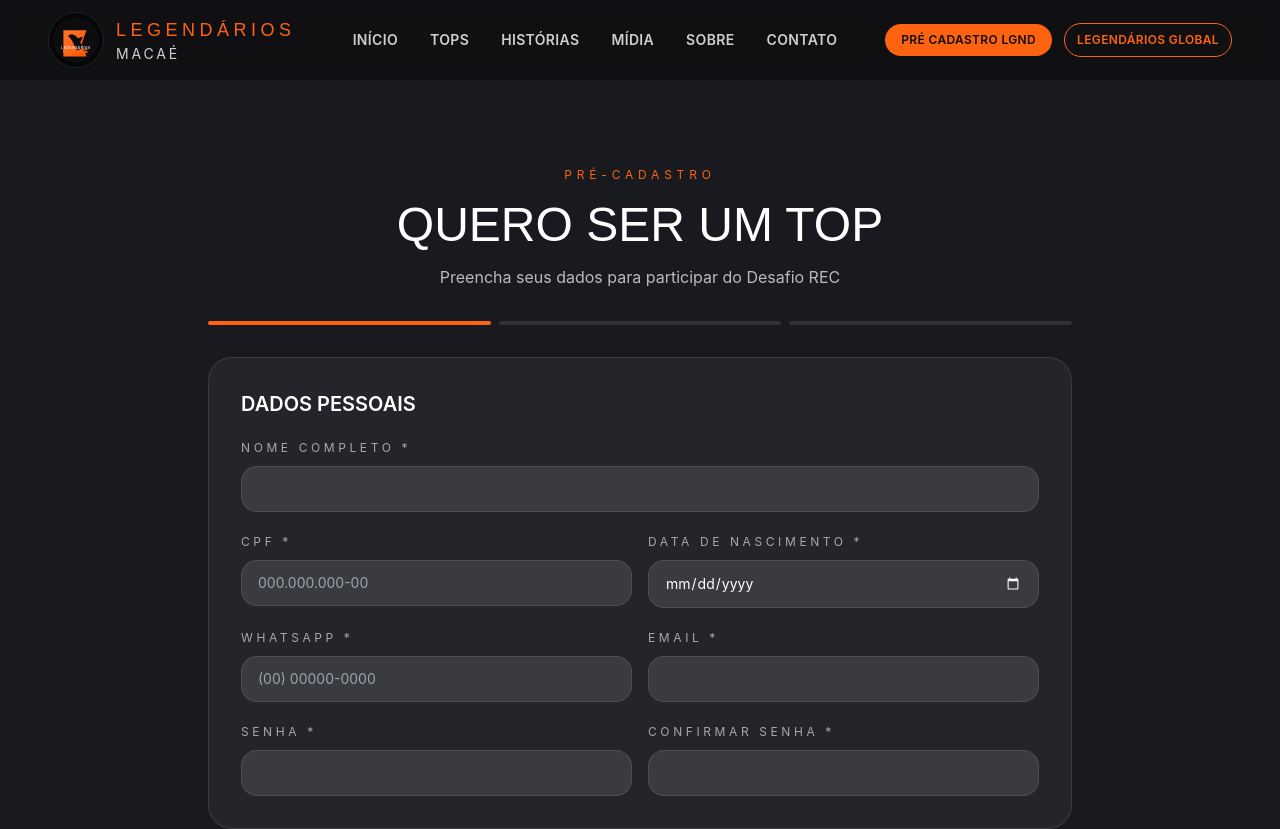
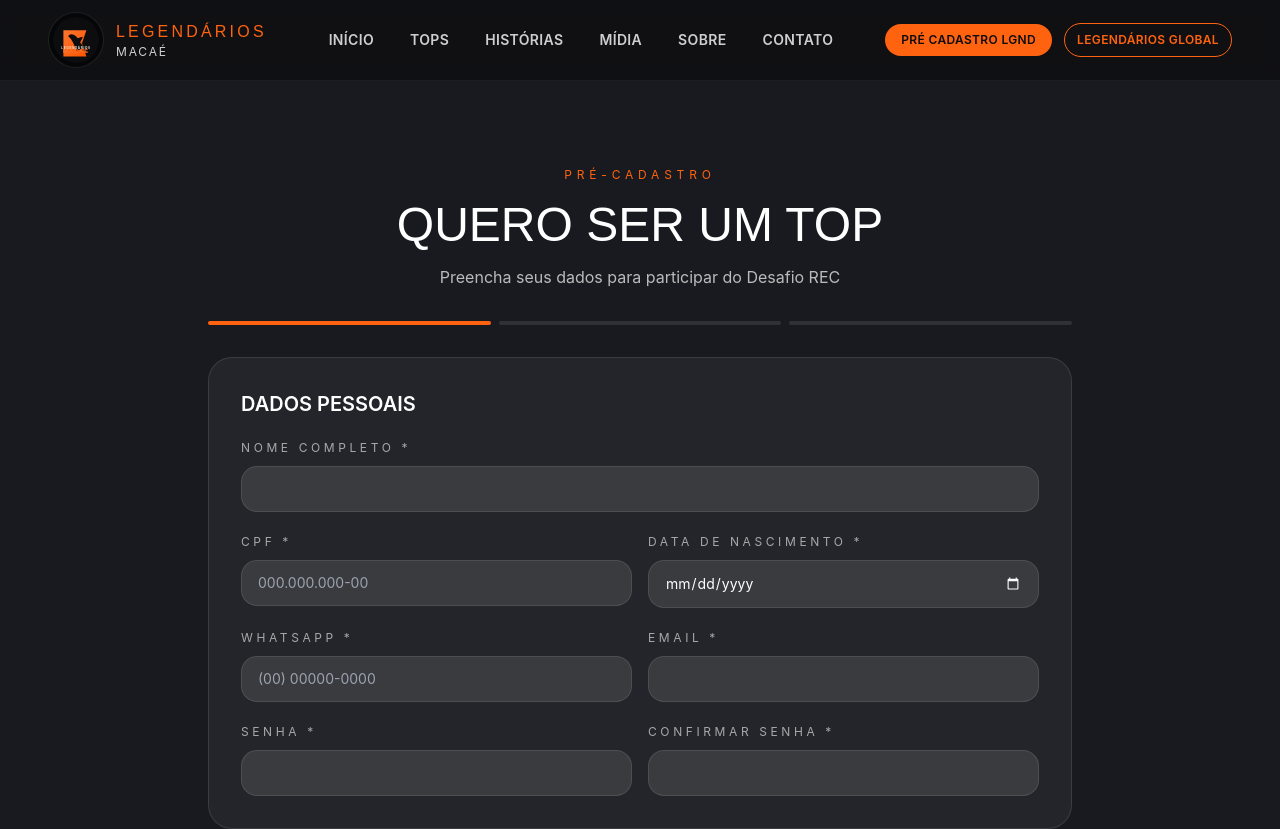
Before and after one commit to Adjalma/Legendarios-Macae, a React (Vite) app: page /cadastro in a window 1280 px wide. Shown: the top 829 px of the page. Built offline with nearby package versions, Linux system fonts and the light colour scheme.

Commit message:
fix: reduzir tamanho do texto Legendários e aumentar espaçamento do menu

```diff
--- a/src/components/navigation/Navbar.tsx
+++ b/src/components/navigation/Navbar.tsx
@@ -22,21 +22,21 @@ export const Navbar = () => {
   return (
     <header className="bg-legendarios-dark/90 backdrop-blur supports-[backdrop-filter]:bg-legendarios-dark/70 sticky top-0 z-50 border-b border-white/5">
       <div className="mx-auto flex h-20 w-full max-w-[95vw] lg:max-w-7xl xl:max-w-[1400px] items-center justify-between gap-4 md:gap-6 px-4 md:px-6 lg:px-8 xl:px-12">
-        <NavLink to="/" className="flex items-center gap-2 md:gap-3 flex-shrink-0 min-w-0">
+        <NavLink to="/" className="flex items-center gap-2 md:gap-3 flex-shrink-0">
           <img
             src="/assets/logo-legendarios-macae-flag.svg"
             alt="Legendários Macaé"
             className="h-12 w-12 md:h-14 md:w-14 rounded-full border border-white/10 bg-black/60 p-1 flex-shrink-0"
           />
-          <div className="flex flex-col leading-tight min-w-0">
-            <span className="font-display text-sm md:text-base lg:text-lg tracking-[0.2em] md:tracking-[0.25em] uppercase text-legendarios-orange whitespace-nowrap">
+          <div className="flex flex-col leading-tight">
+            <span className="font-display text-xs md:text-sm lg:text-base tracking-[0.15em] md:tracking-[0.2em] uppercase text-legendarios-orange whitespace-nowrap">
               Legendários
             </span>
-            <span className="text-[10px] md:text-xs lg:text-sm text-white/80 uppercase tracking-[0.15em] md:tracking-[0.2em] whitespace-nowrap">Macaé</span>
+            <span className="text-[9px] md:text-[10px] lg:text-xs text-white/80 uppercase tracking-[0.1em] md:tracking-[0.15em] whitespace-nowrap">Macaé</span>
           </div>
         </NavLink>
 
-        <nav className="hidden items-center gap-2 md:gap-3 lg:gap-4 text-[10px] md:text-xs lg:text-sm font-semibold uppercase tracking-wide text-white/80 md:flex flex-shrink-0 min-w-0">
+        <nav className="hidden items-center gap-3 md:gap-4 lg:gap-5 text-[10px] md:text-xs lg:text-sm font-semibold uppercase tracking-wide text-white/80 md:flex flex-shrink-0">
           {links.map((link) => (
             <NavLink
               key={link.path}
```
